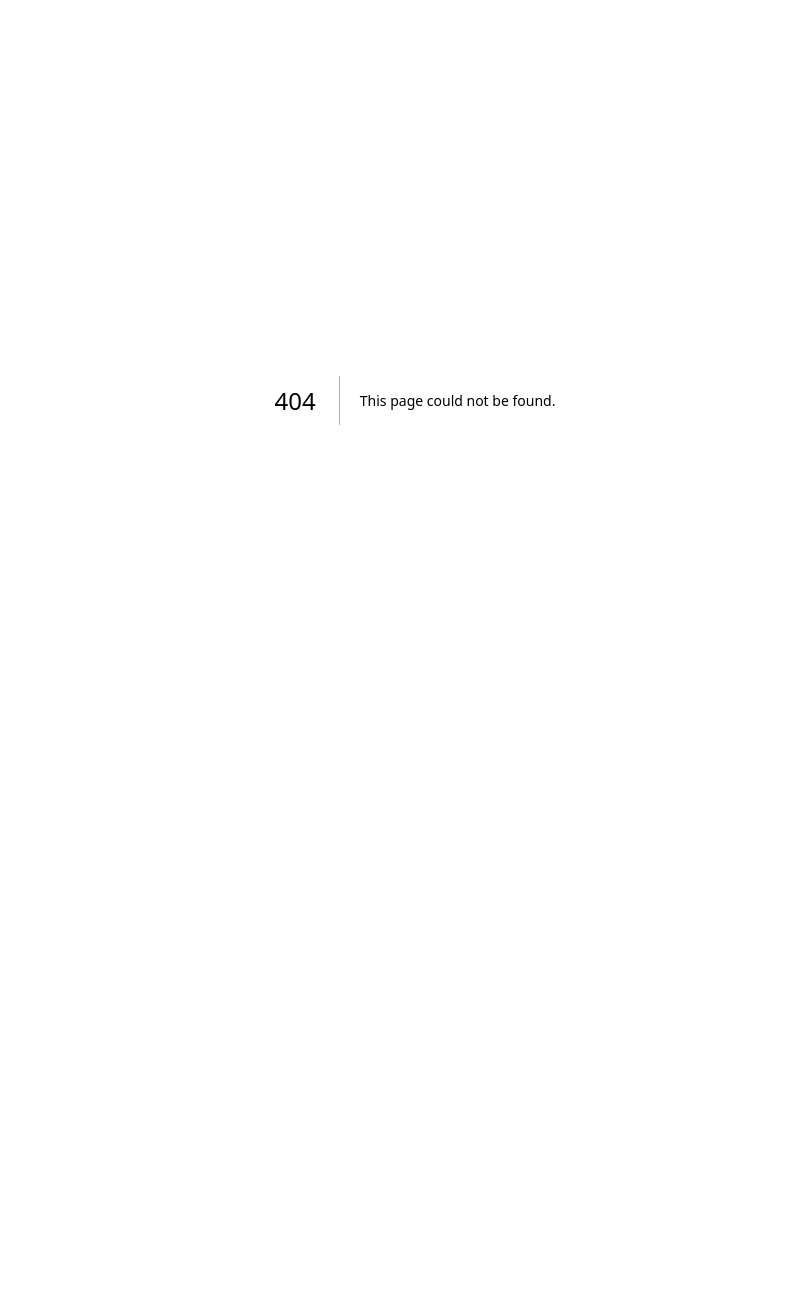
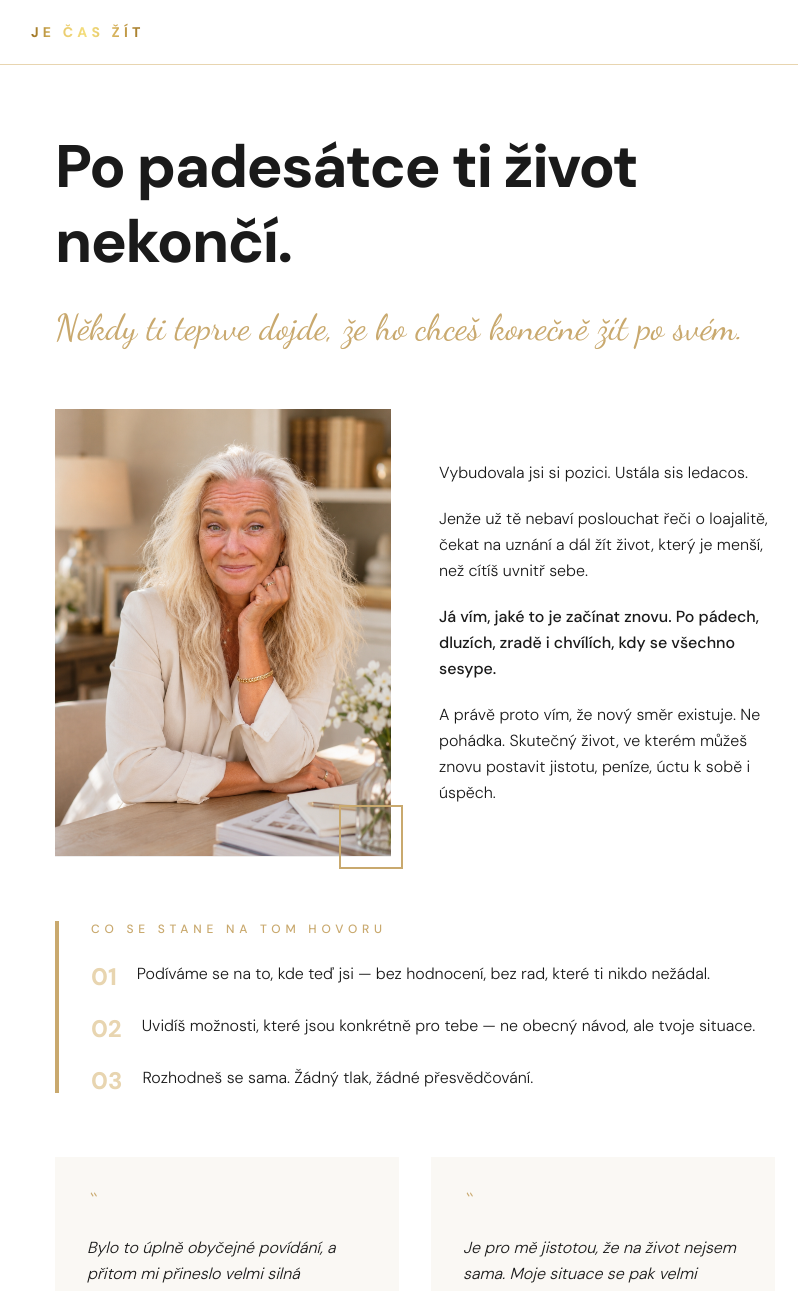
Before and after one commit to jarkamatuska1-png/jecaszit-web, a Next.js app: page /dalsi-kapitola in a window 1280 px wide. Before the commit this address had no page. Shown: the top 1291 px of the page, without its empty margins (225-1023 px from the left). Before the commit the page ends 800 px from the top, so only its background shows below. Built offline with nearby package versions, Linux system fonts and the light colour scheme.

Commit message:
Landing page /dalsi-kapitola pro reklamní kampaň

```diff
--- /dev/null
+++ b/app/dalsi-kapitola/page.tsx
@@ -0,0 +1,146 @@
+import Image from "next/image";
+
+export const metadata = {
+  title: "Tvoje další kapitola | Jarka Matušková",
+  description: "Po padesátce ti život nekončí. Někdy ti teprve dojde, že ho chceš konečně žít po svém.",
+  robots: "noindex",
+};
+
+const WA = "https://wa.me/420774420251?text=Ahoj+Jarko%2C+přišla+jsem+z+reklamy+a+ráda+bych+si+s+tebou+popovídala.";
+
+export default function LandingPage() {
+  return (
+    <main className="bg-white min-h-screen">
+
+      {/* Minimální hlavička — jen logo */}
+      <header className="px-6 py-5 border-b border-[var(--gold-light)]">
+        <div className="max-w-3xl mx-auto">
+          <span
+            className="font-sans text-sm font-black tracking-[0.3em] uppercase"
+            style={{
+              background: "linear-gradient(to right, #9a7020, #e8c96e, #f5e07e, #d4af5a, #9a7020)",
+              WebkitBackgroundClip: "text",
+              WebkitTextFillColor: "transparent",
+              backgroundClip: "text",
+            }}
+          >
+            Je čas žít
+          </span>
+        </div>
+      </header>
+
+      <div className="max-w-3xl mx-auto px-6 py-16">
+
+        {/* Hero nadpis */}
+        <div className="mb-14">
+          <h1 className="font-sans font-black text-4xl md:text-5xl lg:text-6xl tracking-tight text-[var(--foreground)] leading-tight mb-6">
+            Po padesátce ti život nekončí.
+          </h1>
+          <p
+            className="text-3xl md:text-4xl leading-snug"
+            style={{ fontFamily: "var(--font-script)", color: "var(--gold)" }}
+          >
+            Někdy ti teprve dojde, že ho chceš konečně žít po svém.
+          </p>
+        </div>
+
+        {/* Foto + úvodní text */}
+        <div className="grid md:grid-cols-2 gap-12 items-center mb-16">
+          <div className="relative">
+            <div className="w-full aspect-[3/4] relative overflow-hidden">
+              <Image
+                src="/images/jarka-ja.jpg"
+                alt="Jarka Matušková"
+                fill
+                className="object-cover object-top"
+                priority
+              />
+            </div>
+            <div className="absolute -bottom-3 -right-3 w-16 h-16 border-2 border-[var(--gold)]" />
+          </div>
+          <div className="space-y-5 text-[var(--foreground)] font-light leading-relaxed">
+            <p>
+              Vybudovala jsi si pozici. Ustála sis ledacos.
+            </p>
+            <p>
+              Jenže už tě nebaví poslouchat řeči o loajalitě, čekat na uznání a dál žít život, který je menší, než cítíš uvnitř sebe.
+            </p>
+            <p className="font-medium">
+              Já vím, jaké to je začínat znovu. Po pádech, dluzích, zradě i chvílích, kdy se všechno sesype.
+            </p>
+            <p>
+              A právě proto vím, že nový směr existuje. Ne pohádka. Skutečný život, ve kterém můžeš znovu postavit jistotu, peníze, úctu k sobě i úspěch.
+            </p>
+          </div>
+        </div>
+
+        {/* Co hovor přinese */}
+        <div className="border-l-4 border-[var(--gold)] pl-8 mb-16 space-y-6">
+          <p className="text-xs tracking-[0.4em] uppercase text-[var(--gold)] font-medium">Co se stane na tom hovoru</p>
+          {[
+            "Podíváme se na to, kde teď jsi — bez hodnocení, bez rad, které ti nikdo nežádal.",
+            "Uvidíš možnosti, které jsou konkrétně pro tebe — ne obecný návod, ale tvoje situace.",
+            "Rozhodneš se sama. Žádný tlak, žádné přesvědčování.",
+          ].map((item, i) => (
+            <div key={i} className="flex gap-5 items-start">
+              <span
+                className="font-sans font-black text-2xl shrink-0 leading-none mt-1"
+                style={{ color: "var(--gold-light)" }}
+              >
+                {String(i + 1).padStart(2, "0")}
+              </span>
+              <p className="text-[var(--foreground)] font-light leading-relaxed">{item}</p>
+            </div>
+          ))}
+        </div>
+
+        {/* Reference */}
+        <div className="grid md:grid-cols-2 gap-8 mb-16">
+          {[
+            { text: "Bylo to úplně obyčejné povídání, a přitom mi přineslo velmi silná uvědomění.", author: "Magda" },
+            { text: "Je pro mě jistotou, že na život nejsem sama. Moje situace se pak velmi rychle začne měnit.", author: "Veronika" },
+          ].map((t, i) => (
+            <div key={i} className="bg-[#faf8f4] p-8">
+              <p
+                className="text-3xl mb-4 leading-none"
+                style={{ fontFamily: "var(--font-script)", color: "var(--gold)" }}
+              >
+                &ldquo;
+              </p>
+              <p className="text-[var(--foreground)] font-light leading-relaxed mb-6 italic">{t.text}</p>
+              <p style={{ fontFamily: "var(--font-script)", color: "var(--gold)" }} className="text-xl">
+                {t.author}
+              </p>
+            </div>
+          ))}
+        </div>
+
+        {/* CTA */}
+        <div className="text-center py-12 border-t-2 border-b-2 border-[var(--gold-light)] mb-12">
+          <h2 className="font-sans font-black text-3xl md:text-4xl uppercase tracking-tight text-[var(--foreground)] mb-3">
+            Pojď zjistit,
+          </h2>
+          <p className="text-2xl md:text-3xl mb-8" style={{ fontFamily: "var(--font-script)", color: "var(--gold)" }}>
+            co by mohlo být tvoje další kapitola.
+          </p>
+          <p className="text-[var(--muted)] font-light mb-8 max-w-md mx-auto">
+            Jedna zpráva. Jeden hovor. Bez závazku.
+          </p>
+          <a
+            href={WA}
+            target="_blank"
+            rel="noopener noreferrer"
+            className="inline-block px-12 py-5 text-white text-sm tracking-[0.25em] uppercase font-bold hover:opacity-90 transition-opacity"
+            style={{ background: "linear-gradient(to right, #9a7020, #e8c96e, #f5e07e, #d4af5a, #9a7020)" }}
+          >
+            Napsat Jarce na WhatsApp →
+          </a>
+          <p className="text-xs text-[var(--muted)] mt-4 tracking-wide">
+            Osobní hovor s Jarkou Matuškovéé · jecaszit.cz
+          </p>
+        </div>
+
+      </div>
+    </main>
+  );
+}
```
